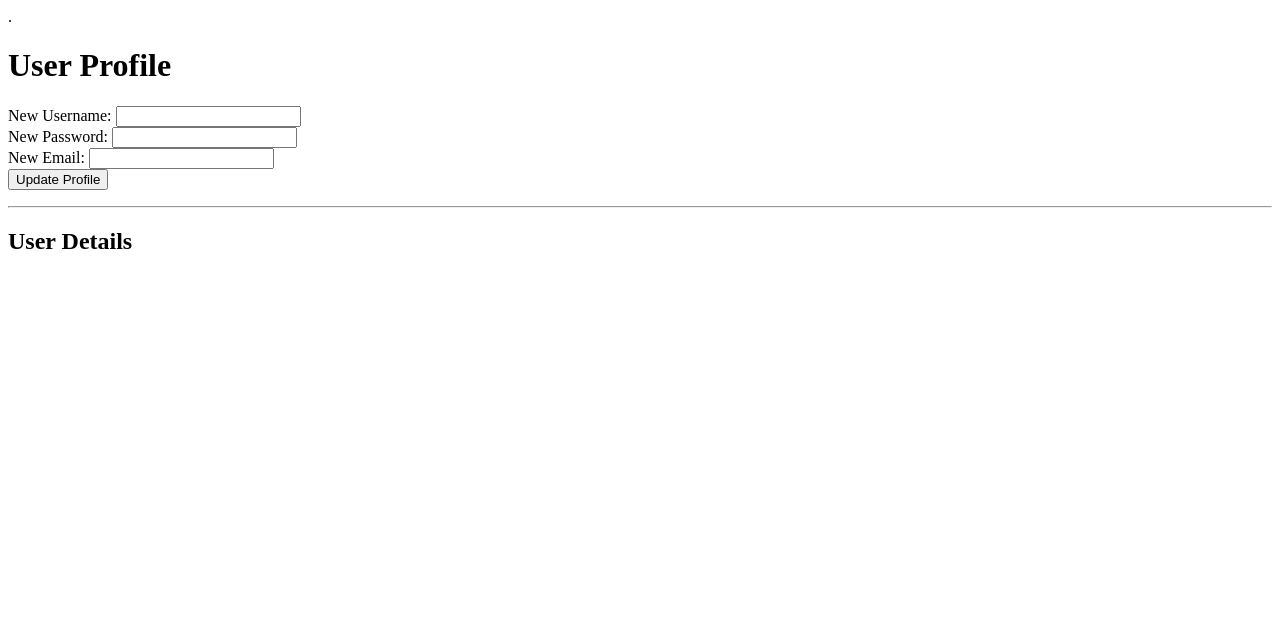
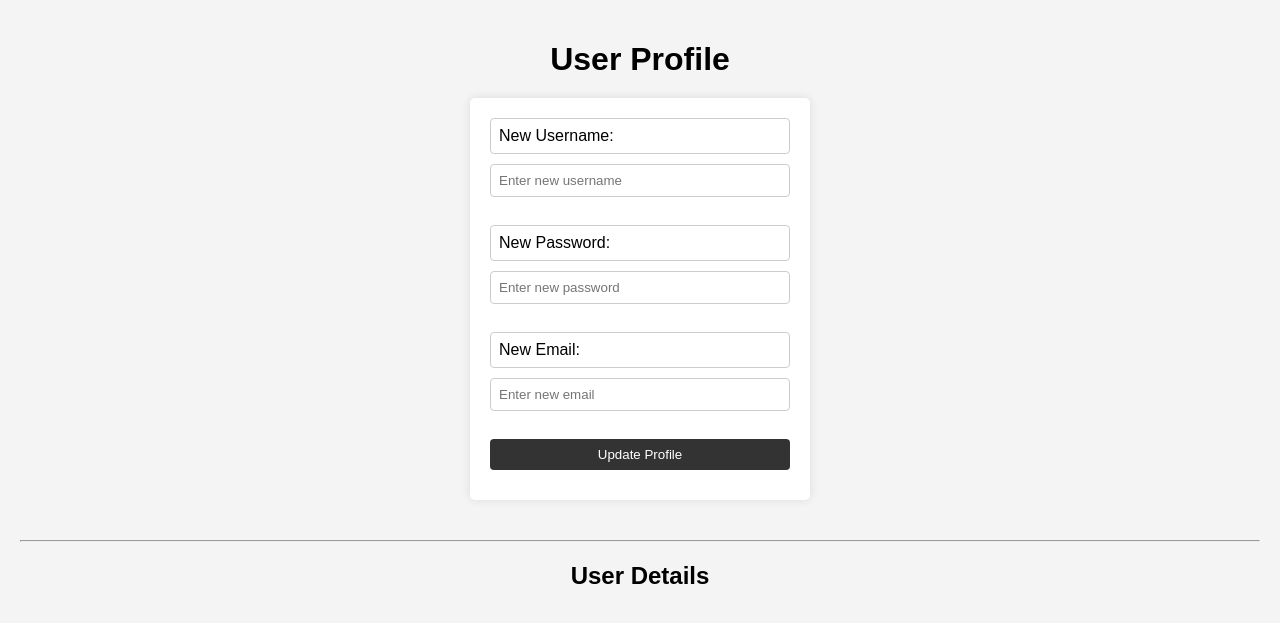
Before and after one commit to venkateshblks/Blog-website, a Flask app: template templates/profile.html in a window 1280 px wide. Shown: the top 623 px of the page. Run offline with Flask 3, Linux system fonts and the light colour scheme; the template is opened without the code that fills it, so the values that code supplies are empty; parts of the project's set-up code (start-up, migrations or seed data) failed here and were passed over.

Commit message:
Update profile.html

```diff
--- a/templates/profile.html
+++ b/templates/profile.html
@@ -1,20 +1,21 @@
-.<!DOCTYPE html>
+<!DOCTYPE html>
 <html lang="en">
 <head>
     <meta charset="UTF-8">
     <title>User Profile</title>
+    <link rel="stylesheet" type="text/css" href="{{ url_for('static', filename='profile.css') }}">
 </head>
 <body>
     <h1>User Profile</h1>
     <form action="/profile" method="POST">
         <label for="new_username">New Username:</label>
-        <input type="text" id="new_username" name="new_username"><br>
+        <input type="text" id="new_username" name="new_username" placeholder="Enter new username"><br>
 
         <label for="new_password">New Password:</label>
-        <input type="password" id="new_password" name="new_password"><br>
+        <input type="password" id="new_password" name="new_password" placeholder="Enter new password"><br>
 
         <label for="new_email">New Email:</label>
-        <input type="email" id="new_email" name="new_email"><br>
+        <input type="email" id="new_email" name="new_email" placeholder="Enter new email"><br>
 
         <input type="submit" value="Update Profile">
     </form>
```
